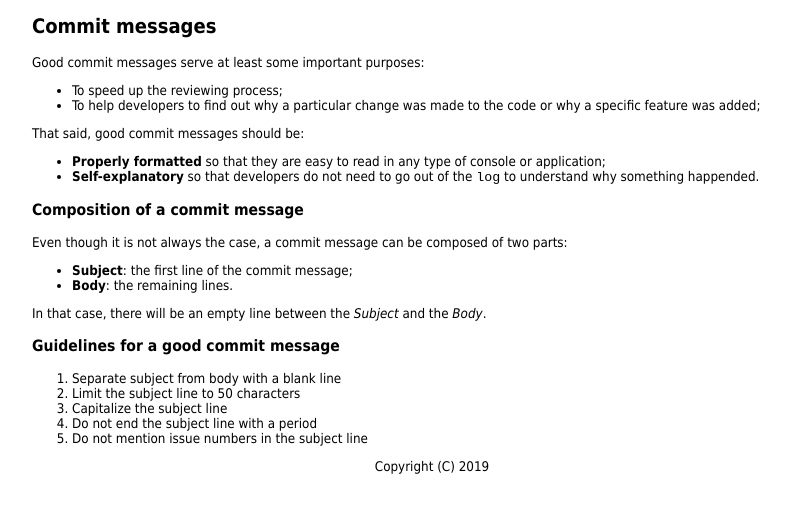
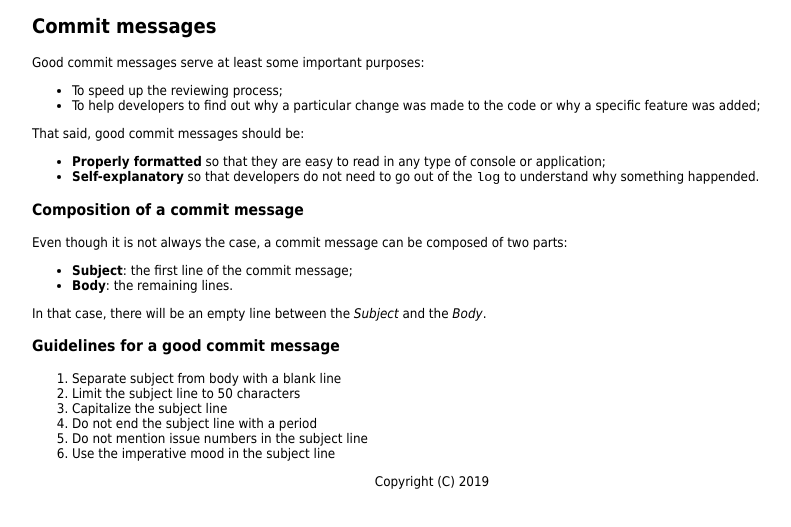
Before and after one commit to henriquemoody/git-workshop, a plain HTML site: page index.html in a window 1280 px wide. Shown: the part 125-652 px from the top of the page, without its empty margins (208-999 px from the left). Drawn offline with Linux system fonts and the light colour scheme.

Commit message:
Add the sixth guideline for a good commit message
A commit is a "patch" that when applied to your repository will do
something with it, and it does not do anything until then.

Notice that the other commit messages do not mention
"this commit did this" or "this commit does that." I know it may feel
weird at first, but keep in mind that Git itself uses the imperative
mood on its commit message:

- Merge branch 'feature' into master;

- Revert "Create code to do something"

Co-authored-by: Luís Cobucci <luis.cobucci@castoredc.com>
Signed-off-by: Henrique Moody <henrique.moody@castoredc.com>

```diff
--- a/index.html
+++ b/index.html
@@ -51,6 +51,7 @@
           <li>Capitalize the subject line</li>
           <li>Do not end the subject line with a period</li>
           <li>Do not mention issue numbers in the subject line</li>
+          <li>Use the imperative mood in the subject line</li>
         </ol>
       </p>
     </article>
```
